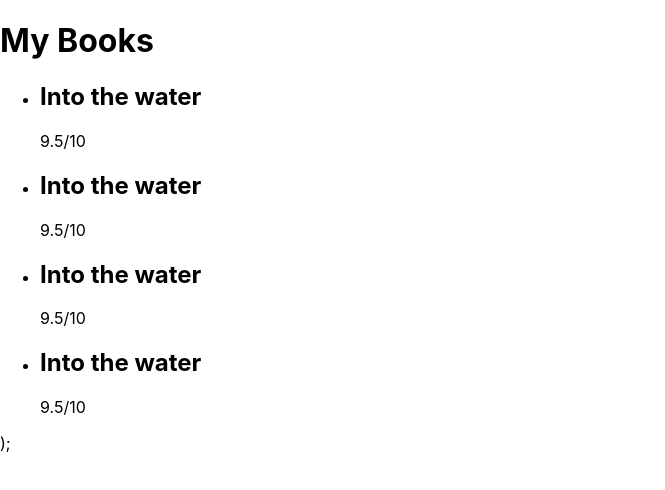
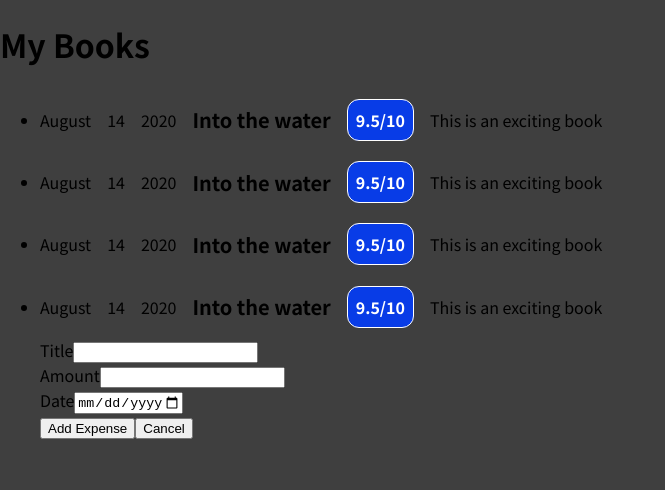
Before and after one commit to vinnieangel/BelleBooks, a React (Create React App) app in the folder belle-books/: page / in a window 1280 px wide. Shown: the top 490 px of the page, without its empty margins (0-665 px from the left). Built offline with nearby package versions, Linux system fonts and the light colour scheme.

Commit message:
submit form

```diff
--- a/belle-books/src/App.css
+++ b/belle-books/src/App.css
@@ -1,8 +1,9 @@
 .book-header {
-  display: flex;
-  justify-content: space-between;
-  align-items: center;
+  font-size: 1rem;
+  font-weight: bold;
+  color: white;
+  background-color: #083ce7;
+  border: 1px solid white;
   padding: 0.5rem;
-  margin: 1rem 0;
-  background-color: #4b4b4b;
+  border-radius: 12px;
 }
--- a/belle-books/src/App.js
+++ b/belle-books/src/App.js
@@ -34,9 +34,9 @@ const DUMMY_BOOKS = [
 
 function App() {
   return (
-    <div>
-      <h1 className=".book-header">My Books</h1>
-      <Books books={DUMMY_BOOKS}></Books>);
+    <div className=".book-header">
+      <h1>My Books</h1>
+      <Books books={DUMMY_BOOKS}></Books>
     </div>
   );
 }
--- /dev/null
+++ b/belle-books/src/Components/Books/BookItem.css
@@ -0,0 +1,54 @@
+.book-item {
+  display: flex;
+  justify-content: space-between;
+  align-items: center;
+  padding: 0.5rem;
+  margin: 1rem 0;
+  background-color: #4b4b4b;
+}
+
+.book-item__description {
+  display: flex;
+  flex-direction: column;
+  gap: 1rem;
+  align-items: flex-end;
+  flex-flow: column-reverse;
+  justify-content: flex-start;
+  flex: 1;
+}
+
+.book-item h2 {
+  color: #3a3a3a;
+  font-size: 1rem;
+  flex: 1;
+  margin: 0 1rem;
+  color: white;
+}
+
+.book-item__rating {
+  font-size: 1rem;
+  font-weight: bold;
+  color: white;
+  background-color: #083ce7;
+  border: 1px solid white;
+  padding: 0.5rem;
+  border-radius: 12px;
+}
+
+@media (min-width: 580px) {
+  .book-item__description {
+    flex-direction: row;
+    align-items: center;
+    justify-content: flex-start;
+    flex: 1;
+  }
+
+  .book-item__description h2 {
+    font-size: 1.25rem;
+  }
+
+  .book-item__price {
+    font-size: 1.25rem;
+    padding: 0.5rem 1.5rem;
+  }
+}
--- a/belle-books/src/Components/Books/BookItem.js
+++ b/belle-books/src/Components/Books/BookItem.js
@@ -1,11 +1,19 @@
 import React from "react";
+import "./BookItem.css";
 
 const BookItem = (props) => {
+  const month = props.date.toLocaleString("en-US", { month: "long" });
+  const day = props.date.toLocaleString("en-US", { day: "2-digit" });
+  const year = props.date.getFullYear();
   return (
     <li>
-      <div className="expense-item__description">
+      <div className="book-item__description">
+        <div>{month}</div>
+        <div>{day}</div>
+        <div>{year}</div>
         <h2>{props.title}</h2>
-        <div className="expense-item__price">{props.rating}/10</div>
+        <div className="book-item__rating">{props.rating}/10</div>
+        <div>{props.description}</div>
       </div>
     </li>
   );
--- a/belle-books/src/Components/Books/Books.js
+++ b/belle-books/src/Components/Books/Books.js
@@ -1,5 +1,6 @@
 import React from "react";
 import BookItem from "./BookItem";
+import BookForm from "../NewBook/BookForm";
 
 const Books = (props) => {
   return (
@@ -13,6 +14,7 @@ const Books = (props) => {
           date={book.dateFinished}
         />
       ))}
+      <BookForm></BookForm>
     </ul>
   );
 };
--- /dev/null
+++ b/belle-books/src/Components/NewBook/BookForm.js
@@ -0,0 +1,28 @@
+import React from "react";
+
+const BookForm = () => {
+  return (
+    <form>
+      <div>
+        <div>
+          <label>Title</label>
+          <input type="text" />
+        </div>
+        <div>
+          <label>Amount</label>
+          <input type="number" min=".01" step=".01" />
+        </div>
+        <div>
+          <label>Date</label>
+          <input type="date" min="2020-01-01" max="2023-12-31" />
+        </div>
+      </div>
+      <div>
+        <button type="submit">Add Expense</button>
+        <button>Cancel</button>
+      </div>
+    </form>
+  );
+};
+
+export default BookForm;
--- a/belle-books/src/index.css
+++ b/belle-books/src/index.css
@@ -1,13 +1,14 @@
+@import url("https://fonts.googleapis.com/css2?family=Noto+Sans+JP:wght@400;700&display=swap");
+
+* {
+  box-sizing: border-box;
+}
+
+html {
+  font-family: "Noto Sans JP", sans-serif;
+}
+
 body {
   margin: 0;
-  font-family: -apple-system, BlinkMacSystemFont, 'Segoe UI', 'Roboto', 'Oxygen',
-    'Ubuntu', 'Cantarell', 'Fira Sans', 'Droid Sans', 'Helvetica Neue',
-    sans-serif;
-  -webkit-font-smoothing: antialiased;
-  -moz-osx-font-smoothing: grayscale;
+  background-color: #3f3f3f;
 }
-
-code {
-  font-family: source-code-pro, Menlo, Monaco, Consolas, 'Courier New',
-    monospace;
-}
--- a/belle-books/src/index.js
+++ b/belle-books/src/index.js
@@ -1,17 +1,6 @@
-import React from 'react';
-import ReactDOM from 'react-dom';
-import './index.css';
-import App from './App';
-import reportWebVitals from './reportWebVitals';
+import ReactDOM from "react-dom";
 
-ReactDOM.render(
-  <React.StrictMode>
-    <App />
-  </React.StrictMode>,
-  document.getElementById('root')
-);
+import "./index.css";
+import App from "./App";
 
-// If you want to start measuring performance in your app, pass a function
-// to log results (for example: reportWebVitals(console.log))
-// or send to an analytics endpoint. Learn more: https://bit.ly/CRA-vitals
-reportWebVitals();
+ReactDOM.render(<App />, document.getElementById("root"));
--- a/belle-books/src/reportWebVitals.js
+++ /dev/null
@@ -1,13 +0,0 @@
-const reportWebVitals = onPerfEntry => {
-  if (onPerfEntry && onPerfEntry instanceof Function) {
-    import('web-vitals').then(({ getCLS, getFID, getFCP, getLCP, getTTFB }) => {
-      getCLS(onPerfEntry);
-      getFID(onPerfEntry);
-      getFCP(onPerfEntry);
-      getLCP(onPerfEntry);
-      getTTFB(onPerfEntry);
-    });
-  }
-};
-
-export default reportWebVitals;
```
Also changed, not shown: belle-books/src/setupTests.js (deleted, +0 -5 lines), belle-books/src/logo.svg (deleted), 1 other file (tests, documents, lock files or other folders).
